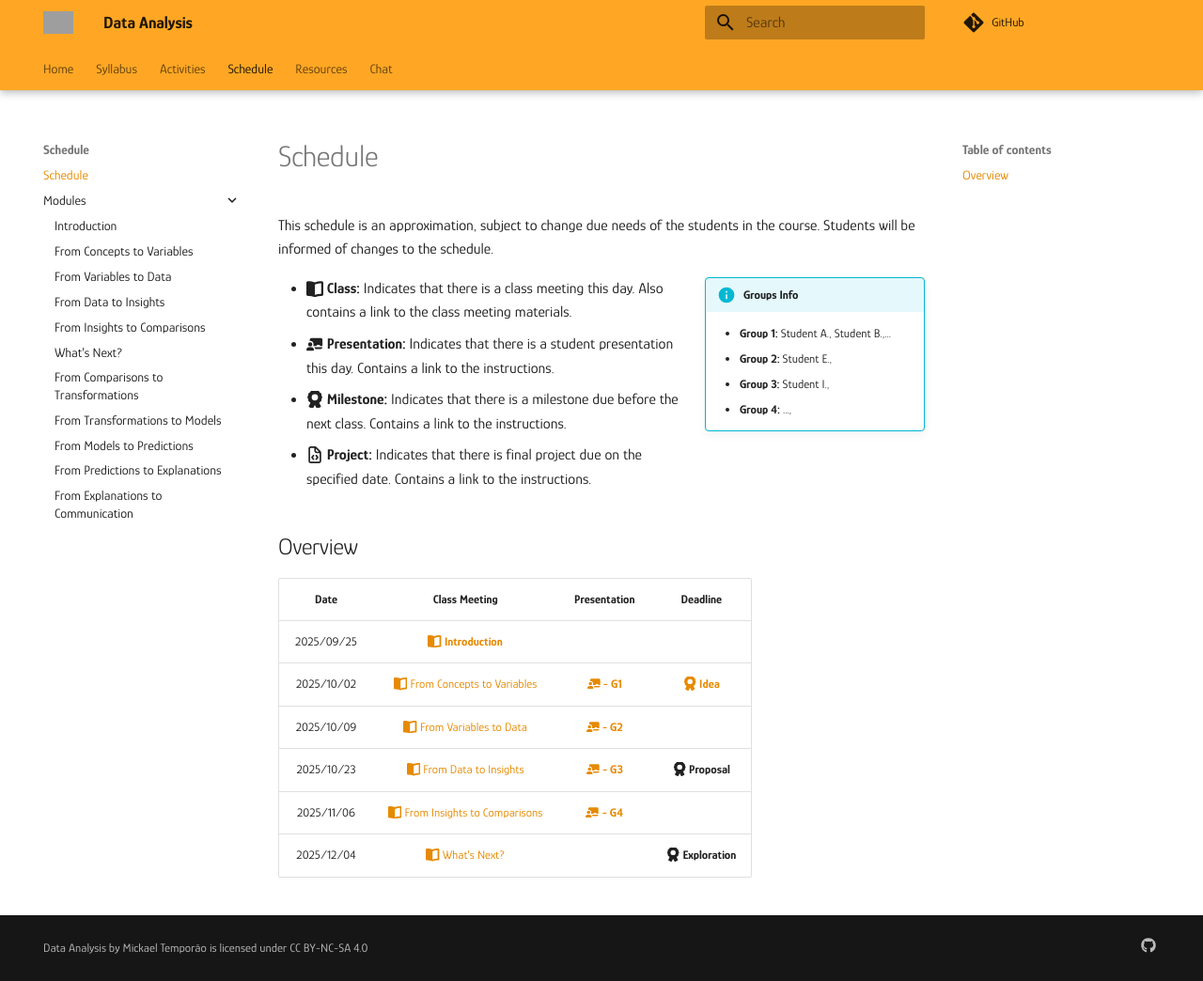
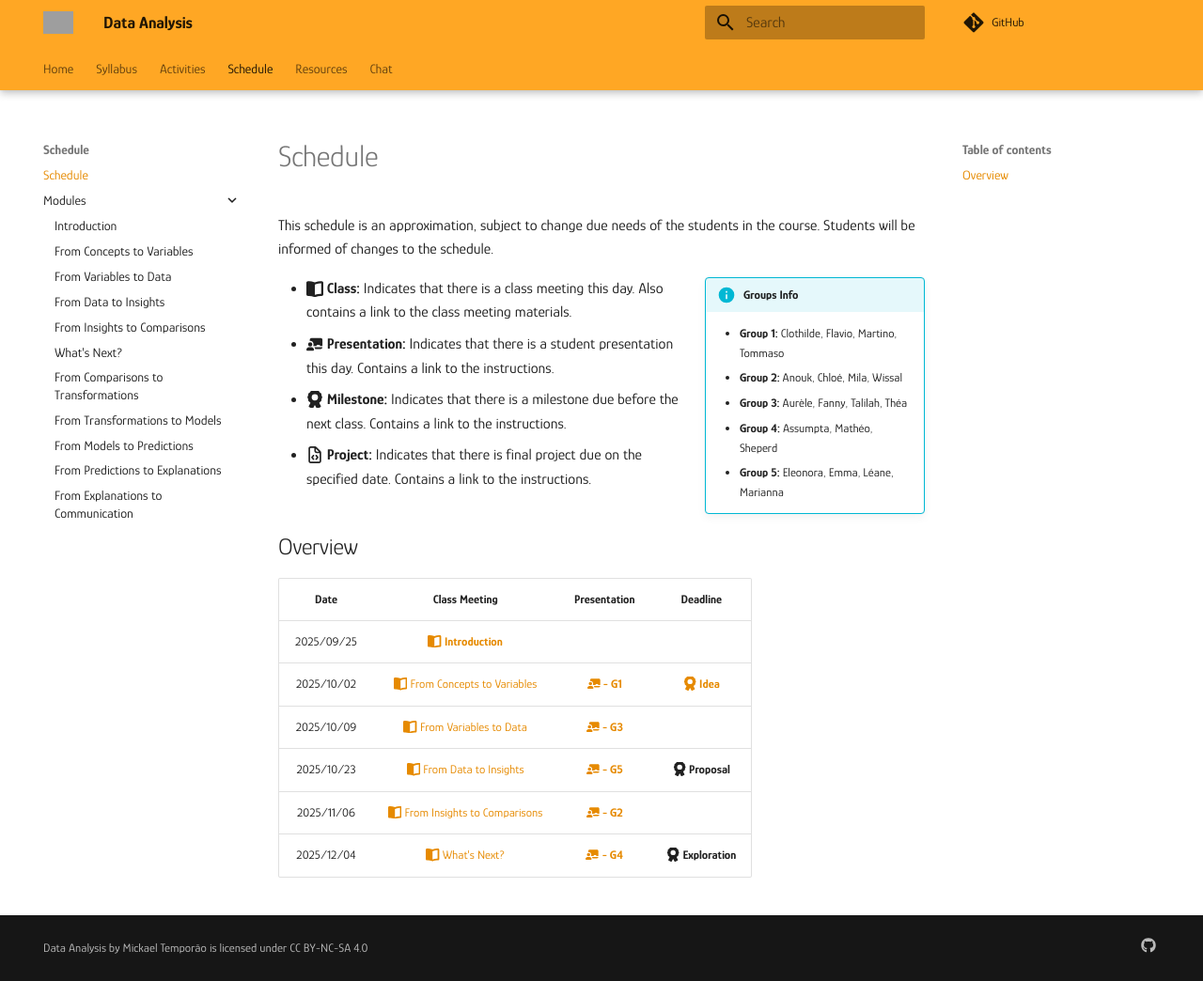
Before and after one commit to mickaeltemporao/data-analysis, an MkDocs documentation site: the page built from docs/schedule.md, in a window 1280 px wide and 1044 px high. Shown: the whole window at 94% size. Built offline with MkDocs 1.6.1 and Material for MkDocs 9.7.7, drawn with Linux system fonts in a browser that asks for light colours; comment, search, counter and statistics services are not loaded; grey boxes are pictures that could not be loaded.

Commit message:
updating groups

```diff
--- a/docs/schedule.md
+++ b/docs/schedule.md
@@ -3,10 +3,11 @@
 This schedule is an approximation, subject to change due needs of the students in the course. Students will be informed of changes to the schedule.
 
 !!! info inline end "Groups Info"
-    - **Group 1:** Student A., Student B.,...
-    - **Group 2:** Student E.,
-    - **Group 3:** Student I.,
-    - **Group 4:** ...,
+    - **Group 1:** Clothilde, Flavio, Martino, Tommaso
+    - **Group 2:** Anouk, Chloé, Mila, Wissal
+    - **Group 3:** Aurèle, Fanny, Talilah, Théa
+    - **Group 4:** Assumpta, Mathéo, Sheperd
+    - **Group 5:** Eleonora, Emma, Léane, Marianna
 
 - **:fontawesome-solid-book-open: Class:** Indicates that there is a class meeting this day. Also contains a link to the class meeting materials.
 - **:fontawesome-solid-chalkboard-user: Presentation:** Indicates that there is a student presentation this day. Contains a link to the instructions.
@@ -20,10 +21,10 @@ This schedule is an approximation, subject to change due needs of the students i
 | :-:        |:-:            | :-:                                                                        | :-:      |
 | 2025/09/25 | [:fontawesome-solid-book-open: **Introduction**](modules/introduction.md)                |                                                                            |          |
 | 2025/10/02 | [:fontawesome-solid-book-open: From Concepts to Variables](modules/variables.md)       |[**:fontawesome-solid-chalkboard-user: - G1**](activities/participation.md) | [**:fontawesome-solid-award: Idea**](activities/milestone-1.md)     |
-| 2025/10/09 | [:fontawesome-solid-book-open: From Variables to Data](modules/data.md)                |[**:fontawesome-solid-chalkboard-user: - G2**](activities/participation.md) | |
-| 2025/10/23 | [:fontawesome-solid-book-open: From Data to Insights](/modules/exploration-1.md)       |[**:fontawesome-solid-chalkboard-user: - G3**](activities/participation.md) | **:fontawesome-solid-award: Proposal** |
-| 2025/11/06 | [:fontawesome-solid-book-open: From Insights to Comparisons](modules/exploration-2.md) |[**:fontawesome-solid-chalkboard-user: - G4**](activities/participation.md) | |
-| 2025/12/04 | [:fontawesome-solid-book-open: What's Next?](modules/next.md)                        |                                                                            | **:fontawesome-solid-award: Exploration** |
+| 2025/10/09 | [:fontawesome-solid-book-open: From Variables to Data](modules/data.md)                |[**:fontawesome-solid-chalkboard-user: - G3**](activities/participation.md) | |
+| 2025/10/23 | [:fontawesome-solid-book-open: From Data to Insights](/modules/exploration-1.md)       |[**:fontawesome-solid-chalkboard-user: - G5**](activities/participation.md) | **:fontawesome-solid-award: Proposal** |
+| 2025/11/06 | [:fontawesome-solid-book-open: From Insights to Comparisons](modules/exploration-2.md) |[**:fontawesome-solid-chalkboard-user: - G2**](activities/participation.md) | |
+| 2025/12/04 | [:fontawesome-solid-book-open: What's Next?](modules/next.md)                          |[**:fontawesome-solid-chalkboard-user: - G4**](activities/participation.md)                                                                           | **:fontawesome-solid-award: Exploration** |
 <!-- | 2025/10/23 | [:fontawesome-solid-book-open: From Data to Insights](/modules/exploration-1.md)       |[**:fontawesome-solid-chalkboard-user: - G3**](activities/participation.md) | [**:fontawesome-solid-award: Proposal**](https://colab.research.google.com/github/mickaeltemporao/data-analysis/blob/main/materials/assignment-2.ipynb)     | -->
 <!-- | 2025/12/04 | [:fontawesome-solid-book-open: What's Next?](modules/next.md)                        |                                                                            | [**:fontawesome-solid-award: Exploration**](https://colab.research.google.com/github/mickaeltemporao/data-analysis/blob/main/materials/assignment-3.ipynb) | -->
 
```
